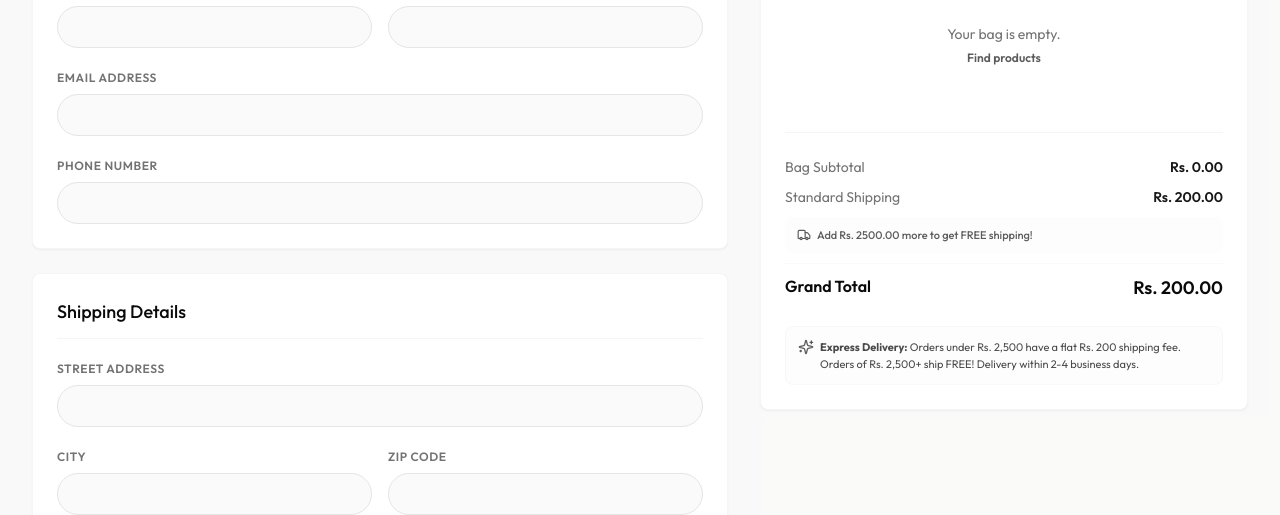
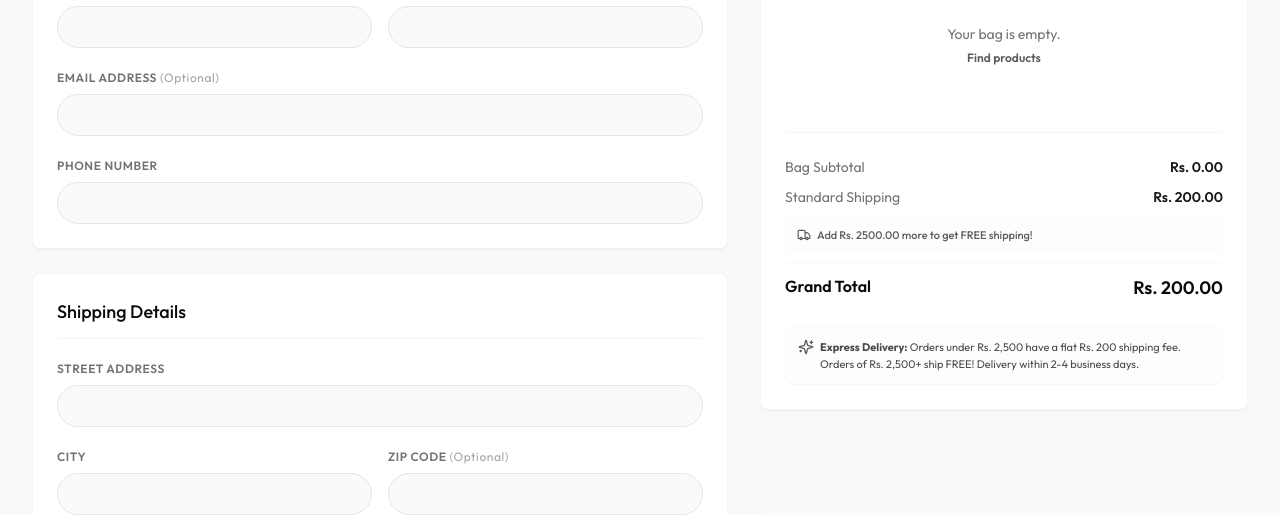
Before and after one commit to asifkhanzad-create/QSM, a Next.js app: page /checkout in a window 1280 px wide. Shown: the part 346-861 px from the top of the page. Built offline with nearby package versions, Linux system fonts and the light colour scheme.

Commit message:
checkout optional

```diff
--- a/src/app/checkout/page.tsx
+++ b/src/app/checkout/page.tsx
@@ -147,11 +147,12 @@ export default function CheckoutPage() {
                     </div>
                   </div>
                   <div className="space-y-1.5">
-                    <label className="text-xs font-semibold text-neutral-500 uppercase tracking-wider">Email Address</label>
+                    <label className="text-xs font-semibold text-neutral-500 uppercase tracking-wider">
+                      Email Address <span className="text-neutral-400 font-normal normal-case">(Optional)</span>
+                    </label>
                     <input
                       type="email"
                       name="email"
-                      required
                       value={formData.email}
                       onChange={handleInputChange}
                       className="w-full px-5 py-2.5 text-sm bg-neutral-50 border border-neutral-200 rounded-full focus:outline-none focus:border-brand-500"
@@ -199,11 +200,12 @@ export default function CheckoutPage() {
                       />
                     </div>
                     <div className="space-y-1.5">
-                      <label className="text-xs font-semibold text-neutral-500 uppercase tracking-wider">Zip Code</label>
+                      <label className="text-xs font-semibold text-neutral-500 uppercase tracking-wider">
+                        Zip Code <span className="text-neutral-400 font-normal normal-case">(Optional)</span>
+                      </label>
                       <input
                         type="text"
                         name="zipCode"
-                        required
                         value={formData.zipCode}
                         onChange={handleInputChange}
                         className="w-full px-5 py-2.5 text-sm bg-neutral-50 border border-neutral-200 rounded-full focus:outline-none focus:border-brand-500"
```
